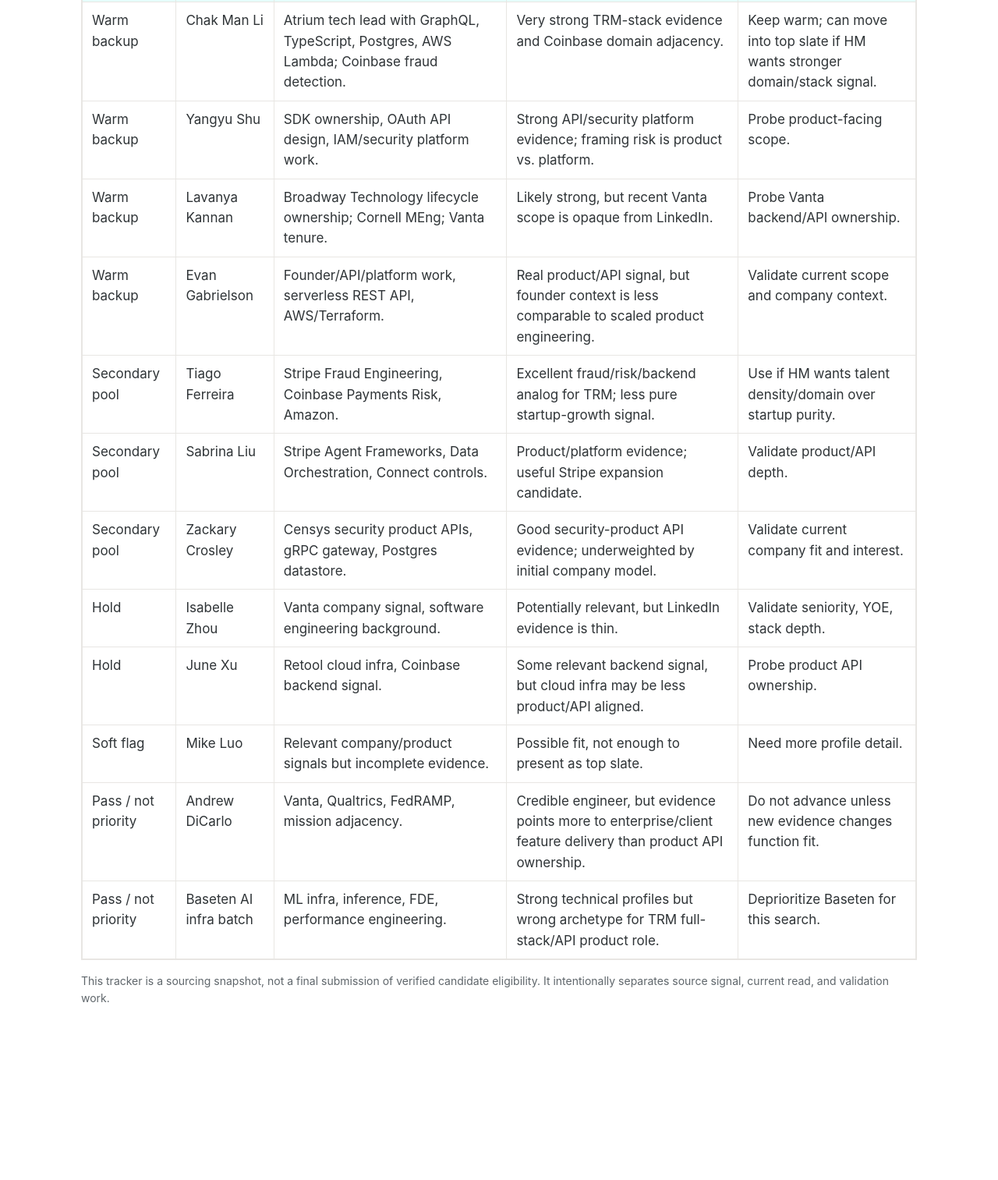
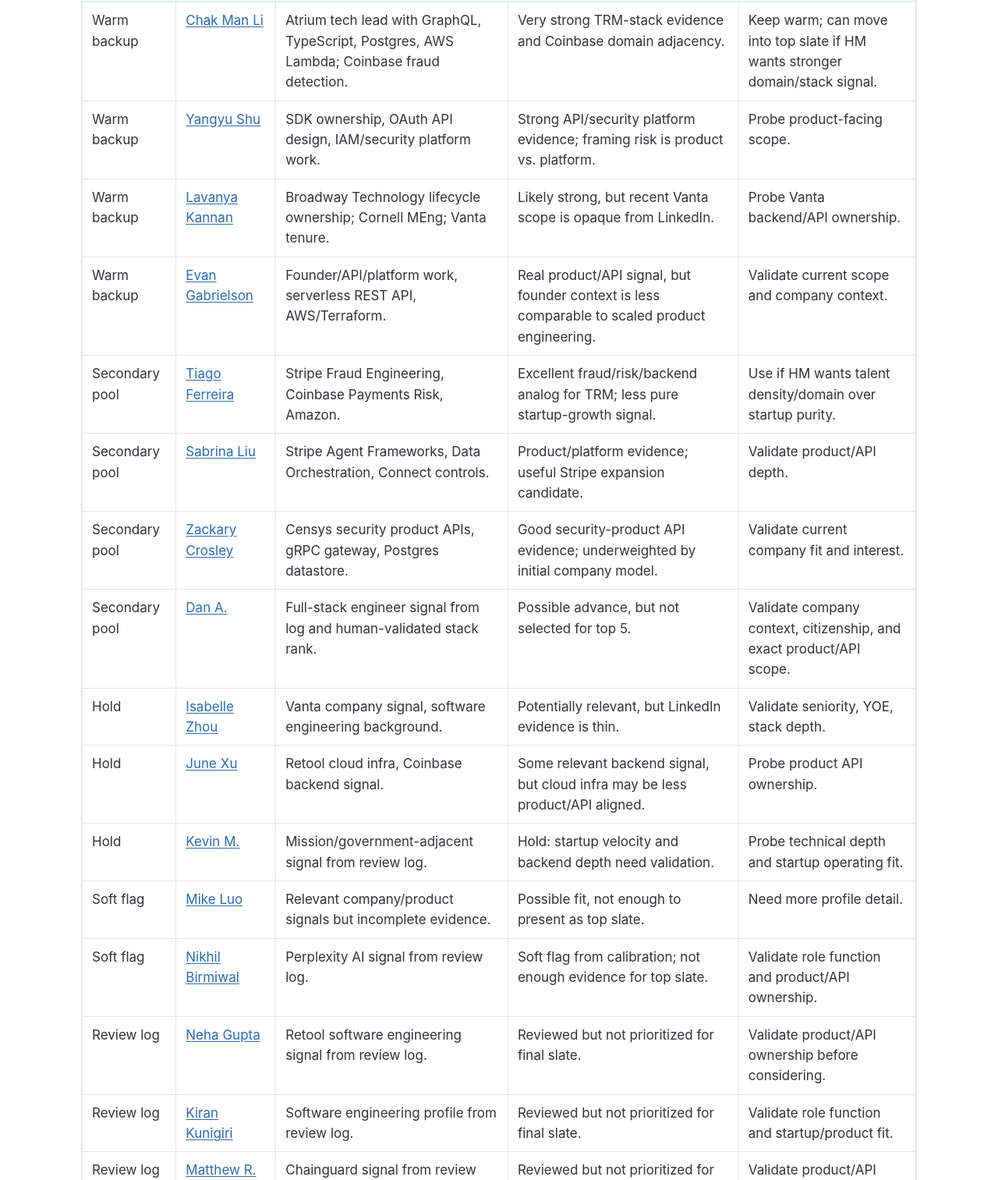
Before and after one commit to dylandheyne-a11y/trm-takehome-submission, a plain HTML site: page trm-candidate-tracker.html in a window 1280 px wide. Shown: the part 1095-2608 px from the top of the page at 78% size. Before the commit the page ends 2479 px from the top, so only its background shows below. Drawn offline with Linux system fonts and the light colour scheme.

Commit message:
Add LinkedIn links to TRM tracker

```diff
--- a/trm-candidate-tracker.html
+++ b/trm-candidate-tracker.html
@@ -41,7 +41,7 @@
     <li><a href="https://www.linkedin.com/in/ema-milojkovic/">Ema Milojkovic</a> — Linear / Robinhood / Tome product engineering trajectory.</li>
   </ol>
 
-  <h2>Full Working Slate</h2>
+  <h2>Full Working Slate With LinkedIn Links</h2>
   <div class="table-wrap">
     <table>
       <thead>
@@ -59,22 +59,37 @@
         <tr class="top-five"><td><span class="tag top">Top 5</span></td><td><a href="https://www.linkedin.com/in/adrian-pasqualini/">Adrian Pasqualini</a></td><td>Opal public-facing API ownership, Ramp fintech/product environment.</td><td>Clear API ownership signal; high upside if experience bar is met.</td><td>Validate whether co-op/professional experience satisfies 5+ year requirement.</td></tr>
         <tr class="top-five"><td><span class="tag top">Top 5</span></td><td><a href="https://www.linkedin.com/in/hansbala/">Hans Bala</a></td><td>Glean product engineer, Go/TypeScript/MySQL, REST API authorship.</td><td>Strong product/API pattern across career stages.</td><td>Validate citizenship and interest.</td></tr>
         <tr class="top-five"><td><span class="tag top">Top 5</span></td><td><a href="https://www.linkedin.com/in/ema-milojkovic/">Ema Milojkovic</a></td><td>Linear, Robinhood backend, Tome full-stack.</td><td>Clean product engineering trajectory at talent-dense teams.</td><td>Validate Linear scope and citizenship.</td></tr>
-        <tr><td>Warm backup</td><td>Chak Man Li</td><td>Atrium tech lead with GraphQL, TypeScript, Postgres, AWS Lambda; Coinbase fraud detection.</td><td>Very strong TRM-stack evidence and Coinbase domain adjacency.</td><td>Keep warm; can move into top slate if HM wants stronger domain/stack signal.</td></tr>
-        <tr><td>Warm backup</td><td>Yangyu Shu</td><td>SDK ownership, OAuth API design, IAM/security platform work.</td><td>Strong API/security platform evidence; framing risk is product vs. platform.</td><td>Probe product-facing scope.</td></tr>
-        <tr><td>Warm backup</td><td>Lavanya Kannan</td><td>Broadway Technology lifecycle ownership; Cornell MEng; Vanta tenure.</td><td>Likely strong, but recent Vanta scope is opaque from LinkedIn.</td><td>Probe Vanta backend/API ownership.</td></tr>
-        <tr><td>Warm backup</td><td>Evan Gabrielson</td><td>Founder/API/platform work, serverless REST API, AWS/Terraform.</td><td>Real product/API signal, but founder context is less comparable to scaled product engineering.</td><td>Validate current scope and company context.</td></tr>
-        <tr><td>Secondary pool</td><td>Tiago Ferreira</td><td>Stripe Fraud Engineering, Coinbase Payments Risk, Amazon.</td><td>Excellent fraud/risk/backend analog for TRM; less pure startup-growth signal.</td><td>Use if HM wants talent density/domain over startup purity.</td></tr>
-        <tr><td>Secondary pool</td><td>Sabrina Liu</td><td>Stripe Agent Frameworks, Data Orchestration, Connect controls.</td><td>Product/platform evidence; useful Stripe expansion candidate.</td><td>Validate product/API depth.</td></tr>
-        <tr><td>Secondary pool</td><td>Zackary Crosley</td><td>Censys security product APIs, gRPC gateway, Postgres datastore.</td><td>Good security-product API evidence; underweighted by initial company model.</td><td>Validate current company fit and interest.</td></tr>
-        <tr><td>Hold</td><td>Isabelle Zhou</td><td>Vanta company signal, software engineering background.</td><td>Potentially relevant, but LinkedIn evidence is thin.</td><td>Validate seniority, YOE, stack depth.</td></tr>
-        <tr><td>Hold</td><td>June Xu</td><td>Retool cloud infra, Coinbase backend signal.</td><td>Some relevant backend signal, but cloud infra may be less product/API aligned.</td><td>Probe product API ownership.</td></tr>
-        <tr><td>Soft flag</td><td>Mike Luo</td><td>Relevant company/product signals but incomplete evidence.</td><td>Possible fit, not enough to present as top slate.</td><td>Need more profile detail.</td></tr>
-        <tr><td>Pass / not priority</td><td>Andrew DiCarlo</td><td>Vanta, Qualtrics, FedRAMP, mission adjacency.</td><td>Credible engineer, but evidence points more to enterprise/client feature delivery than product API ownership.</td><td>Do not advance unless new evidence changes function fit.</td></tr>
-        <tr><td>Pass / not priority</td><td>Baseten AI infra batch</td><td>ML infra, inference, FDE, performance engineering.</td><td>Strong technical profiles but wrong archetype for TRM full-stack/API product role.</td><td>Deprioritize Baseten for this search.</td></tr>
+        <tr><td>Warm backup</td><td><a href="https://www.linkedin.com/in/chakmanli/">Chak Man Li</a></td><td>Atrium tech lead with GraphQL, TypeScript, Postgres, AWS Lambda; Coinbase fraud detection.</td><td>Very strong TRM-stack evidence and Coinbase domain adjacency.</td><td>Keep warm; can move into top slate if HM wants stronger domain/stack signal.</td></tr>
+        <tr><td>Warm backup</td><td><a href="https://www.linkedin.com/in/yangyu-shu-ba984316b/">Yangyu Shu</a></td><td>SDK ownership, OAuth API design, IAM/security platform work.</td><td>Strong API/security platform evidence; framing risk is product vs. platform.</td><td>Probe product-facing scope.</td></tr>
+        <tr><td>Warm backup</td><td><a href="https://www.linkedin.com/in/lavanya-kannan/">Lavanya Kannan</a></td><td>Broadway Technology lifecycle ownership; Cornell MEng; Vanta tenure.</td><td>Likely strong, but recent Vanta scope is opaque from LinkedIn.</td><td>Probe Vanta backend/API ownership.</td></tr>
+        <tr><td>Warm backup</td><td><a href="https://www.linkedin.com/in/evan-gabrielson/">Evan Gabrielson</a></td><td>Founder/API/platform work, serverless REST API, AWS/Terraform.</td><td>Real product/API signal, but founder context is less comparable to scaled product engineering.</td><td>Validate current scope and company context.</td></tr>
+        <tr><td>Secondary pool</td><td><a href="https://www.linkedin.com/in/tiagof99/">Tiago Ferreira</a></td><td>Stripe Fraud Engineering, Coinbase Payments Risk, Amazon.</td><td>Excellent fraud/risk/backend analog for TRM; less pure startup-growth signal.</td><td>Use if HM wants talent density/domain over startup purity.</td></tr>
+        <tr><td>Secondary pool</td><td><a href="https://www.linkedin.com/in/sabrina-liu-cs/">Sabrina Liu</a></td><td>Stripe Agent Frameworks, Data Orchestration, Connect controls.</td><td>Product/platform evidence; useful Stripe expansion candidate.</td><td>Validate product/API depth.</td></tr>
+        <tr><td>Secondary pool</td><td><a href="https://www.linkedin.com/in/crosleyzack/">Zackary Crosley</a></td><td>Censys security product APIs, gRPC gateway, Postgres datastore.</td><td>Good security-product API evidence; underweighted by initial company model.</td><td>Validate current company fit and interest.</td></tr>
+        <tr><td>Secondary pool</td><td><a href="https://www.linkedin.com/in/danaimone/">Dan A.</a></td><td>Full-stack engineer signal from log and human-validated stack rank.</td><td>Possible advance, but not selected for top 5.</td><td>Validate company context, citizenship, and exact product/API scope.</td></tr>
+        <tr><td>Hold</td><td><a href="https://www.linkedin.com/in/isabelle-zhou/">Isabelle Zhou</a></td><td>Vanta company signal, software engineering background.</td><td>Potentially relevant, but LinkedIn evidence is thin.</td><td>Validate seniority, YOE, stack depth.</td></tr>
+        <tr><td>Hold</td><td><a href="https://www.linkedin.com/in/junexu/">June Xu</a></td><td>Retool cloud infra, Coinbase backend signal.</td><td>Some relevant backend signal, but cloud infra may be less product/API aligned.</td><td>Probe product API ownership.</td></tr>
+        <tr><td>Hold</td><td><a href="https://www.linkedin.com/in/kev-morris/">Kevin M.</a></td><td>Mission/government-adjacent signal from review log.</td><td>Hold: startup velocity and backend depth need validation.</td><td>Probe technical depth and startup operating fit.</td></tr>
+        <tr><td>Soft flag</td><td><a href="https://www.linkedin.com/in/lihaoluo/">Mike Luo</a></td><td>Relevant company/product signals but incomplete evidence.</td><td>Possible fit, not enough to present as top slate.</td><td>Need more profile detail.</td></tr>
+        <tr><td>Soft flag</td><td><a href="https://www.linkedin.com/in/nikhil-birmiwal-422184ab/">Nikhil Birmiwal</a></td><td>Perplexity AI signal from review log.</td><td>Soft flag from calibration; not enough evidence for top slate.</td><td>Validate role function and product/API ownership.</td></tr>
+        <tr><td>Review log</td><td><a href="https://www.linkedin.com/in/nehagupta2023/">Neha Gupta</a></td><td>Retool software engineering signal from review log.</td><td>Reviewed but not prioritized for final slate.</td><td>Validate product/API ownership before considering.</td></tr>
+        <tr><td>Review log</td><td><a href="https://www.linkedin.com/in/kirankunigiri/">Kiran Kunigiri</a></td><td>Software engineering profile from review log.</td><td>Reviewed but not prioritized for final slate.</td><td>Validate role function and startup/product fit.</td></tr>
+        <tr><td>Review log</td><td><a href="https://www.linkedin.com/in/mjramire/">Matthew R.</a></td><td>Chainguard signal from review log.</td><td>Reviewed but not prioritized for final slate.</td><td>Validate product/API ownership before considering.</td></tr>
+        <tr><td>Review log</td><td><a href="https://www.linkedin.com/in/doug-hammill/">Doug Hammill</a></td><td>Senior full-stack engineer signal from review log.</td><td>Reviewed but not prioritized for final slate.</td><td>Validate company context, startup pace, and role fit.</td></tr>
+        <tr><td>Review log</td><td><a href="https://www.linkedin.com/in/nikmandava/">Nikhil M.</a></td><td>Glean software engineering signal from review log.</td><td>Reviewed but not prioritized for final slate.</td><td>Validate team lane and product/API ownership.</td></tr>
+        <tr><td>Review log</td><td><a href="https://www.linkedin.com/in/amy-li-6a1233123/">Amy Li</a></td><td>Software engineering signal from review log.</td><td>Reviewed but not prioritized for final slate.</td><td>Validate company/team context and role fit.</td></tr>
+        <tr><td>Pass / not priority</td><td><a href="https://www.linkedin.com/in/andrew-dicarlo-192348141/">Andrew DiCarlo</a></td><td>Vanta, Qualtrics, FedRAMP, mission adjacency.</td><td>Credible engineer, but evidence points more to enterprise/client feature delivery than product API ownership.</td><td>Do not advance unless new evidence changes function fit.</td></tr>
+        <tr><td>Pass / not priority</td><td><a href="https://www.linkedin.com/in/simplicedolce/">Christopher Wirick</a></td><td>Baseten / AI infra batch.</td><td>Strong technical profile, but calibration marked as ML/data/infra wrong archetype for TRM.</td><td>Do not prioritize for this search.</td></tr>
+        <tr><td>Pass / not priority</td><td><a href="https://www.linkedin.com/in/alex-ker/">Alex Ker</a></td><td>Baseten / AI infra-adjacent batch.</td><td>Calibration marked as not a career SWE fit for this search.</td><td>Do not prioritize for this search.</td></tr>
+        <tr><td>Pass / not priority</td><td><a href="https://www.linkedin.com/in/davidoy/">David Oy</a></td><td>Baseten / ML systems and inference signal.</td><td>Technically credible, but wrong archetype unless pool is desperate.</td><td>Do not prioritize for this search.</td></tr>
+        <tr><td>Pass / not priority</td><td><a href="https://www.linkedin.com/in/ian-carrasco/">Ian Carrasco</a></td><td>Baseten / ML and voice AI inference signal.</td><td>ML/product-adjacent but not enough API product ownership for TRM.</td><td>Do not prioritize for this search.</td></tr>
+        <tr><td>Pass / not priority</td><td><a href="https://www.linkedin.com/in/srishtih/">Srishti Hegde</a></td><td>Chainguard/IAM-adjacent signal.</td><td>Calibration marked as analyst/GRC-adjacent, not engineering ownership.</td><td>Do not prioritize for this search.</td></tr>
+        <tr><td>Pass / not priority</td><td><a href="https://www.linkedin.com/in/jonanderson12/">Jon Anderson</a></td><td>Vannevar Labs mission-adjacent signal.</td><td>Calibration marked frontend-primary; wrong archetype for this API/backend role.</td><td>Do not prioritize for this search.</td></tr>
+        <tr><td>Pass / not priority</td><td><a href="https://www.linkedin.com/in/andyqtang/">Andy Tang</a></td><td>Stripe/API-consumer and infra/data signal.</td><td>Calibration marked API consumer/infra signal, not product API ownership.</td><td>Do not prioritize for this search.</td></tr>
       </tbody>
     </table>
   </div>
-  <p class="small">This tracker is a sourcing snapshot, not a final submission of verified candidate eligibility. It intentionally separates source signal, current read, and validation work.</p>
+  <p class="small">This tracker is a sourcing snapshot, not a final submission of verified candidate eligibility. It includes every LinkedIn URL I found in the downloaded review logs plus Hans, who was added manually. It intentionally separates source signal, current read, and validation work.</p>
 </main>
 </body>
 </html>
```
